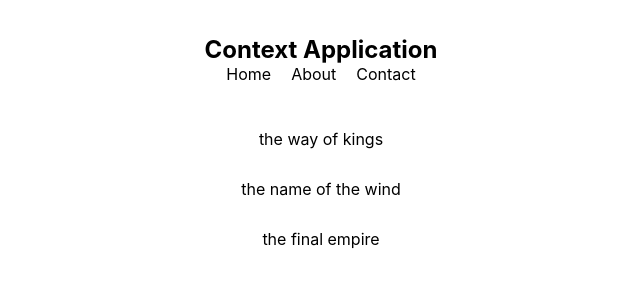
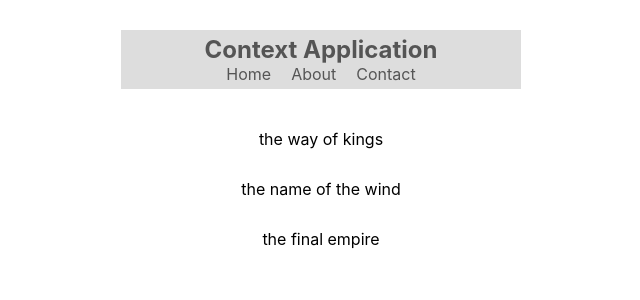
Before and after one commit to prateekinstillion/react-context-and-hooks, a React (Create React App) app: page / in a window 1280 px wide. Shown: the top 300 px of the page, without its empty margins (319-959 px from the left). Built offline with nearby package versions, Linux system fonts and the light colour scheme.

Commit message:
added the light theme on navbar

```diff
--- a/src/components/AppNavbar.js
+++ b/src/components/AppNavbar.js
@@ -1,9 +1,16 @@
 import React, { Component } from "react";
+import { ThemeContext } from "../contexts/ThemeContext";
 
 class AppNavbar extends Component {
+  // Set the context type and the context which we want to consume
+  static contextType = ThemeContext;
+
   render() {
+    console.log(this.context); // Access to the shared data on this.context
+    const { isLightTheme, light, dark } = this.context;
+    const theme = isLightTheme ? light : dark;
     return (
-      <nav>
+      <nav style={{ background: theme.ui, color: theme.syntax }}>
         <h1>Context Application</h1>
         <ul>
           <li>Home</li>
```
